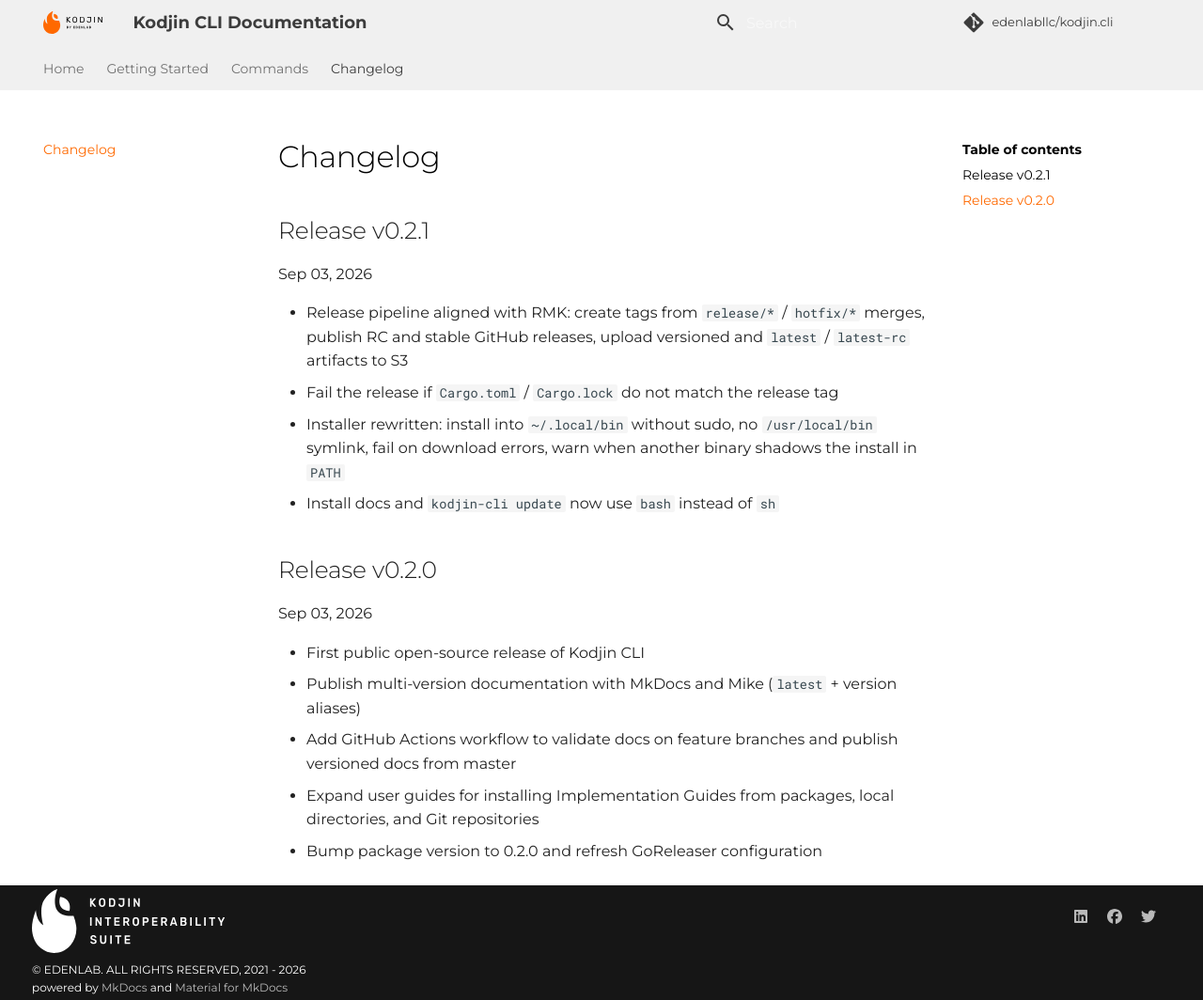
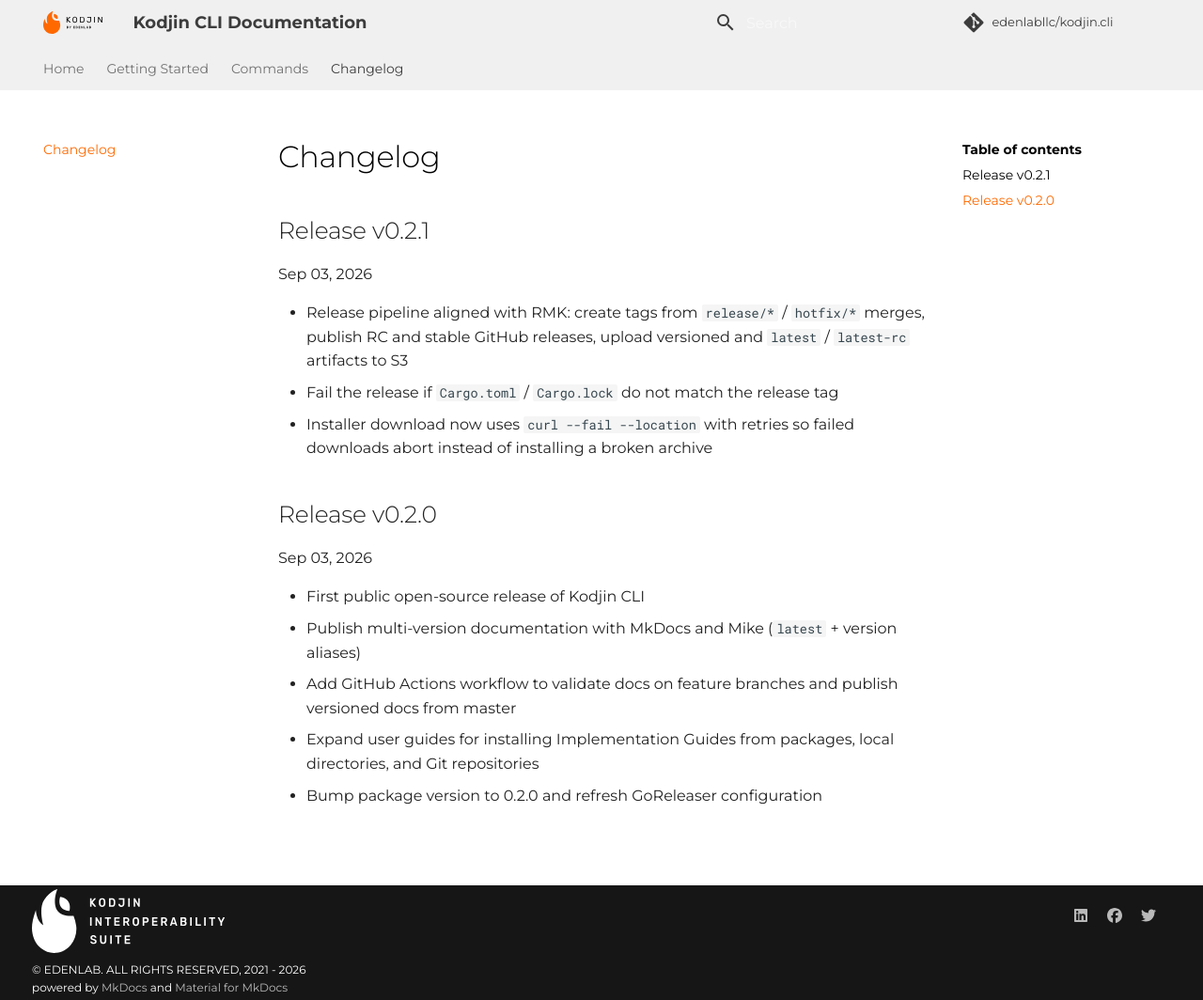
Before and after one commit to edenlabllc/kodjin.cli, an MkDocs documentation site: the page built from docs/changelog.md, in a window 1280 px wide and 1064 px high. Shown: the whole window at 94% size. Built offline with MkDocs 1.6.1 and Material for MkDocs 9.7.7, drawn with Linux system fonts in a browser that asks for light colours; comment, search, counter and statistics services are not loaded; the version menu is left out.

Commit message:
refactor: enhance installer script and update documentation
- Rewrote installer.sh to improve error handling and streamline installation to ~/.local/bin without requiring sudo.
- Updated download method to use curl with retries for better reliability.
- Adjusted README.md, FAQ.md, and installation.md to reflect changes in the installation command.
- Updated changelog to document the improvements made in the installer.

```diff
--- a/docs/changelog.md
+++ b/docs/changelog.md
@@ -3,8 +3,7 @@
 
 - Release pipeline aligned with RMK: create tags from `release/*` / `hotfix/*` merges, publish RC and stable GitHub releases, upload versioned and `latest` / `latest-rc` artifacts to S3
 - Fail the release if `Cargo.toml` / `Cargo.lock` do not match the release tag
-- Installer rewritten: install into `~/.local/bin` without sudo, no `/usr/local/bin` symlink, fail on download errors, warn when another binary shadows the install in `PATH`
-- Install docs and `kodjin-cli update` now use `bash` instead of `sh`
+- Installer download now uses `curl --fail --location` with retries so failed downloads abort instead of installing a broken archive
 
 ## Release v0.2.0
 Sep 03, 2026
```
Also changed, not shown: README.md (+1 -1 lines), docs/faq.md (+1 -1 lines), docs/installation.md (+1 -1 lines), 1 other file.
